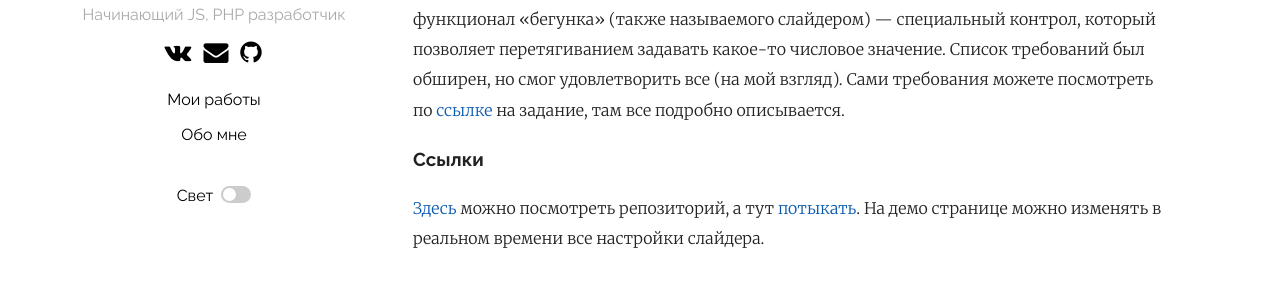
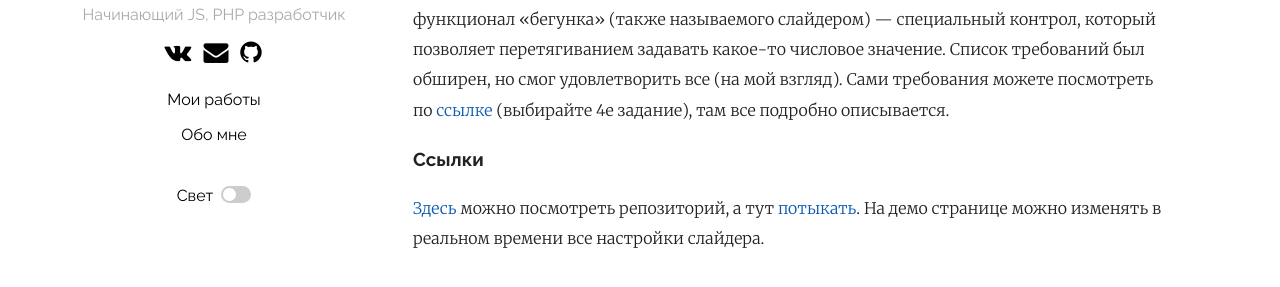
Before and after one commit to burningyouth/burningyouth.github.io, a Jekyll site: the page built from _posts/2020-08-21-fsd-plugin.markdown, in a window 1280 px wide. Shown: the part 377-664 px from the top of the page. Built offline with Jekyll 4.4.1, drawn with Linux system fonts in a browser that asks for light colours.

Commit message:
Изменил пост

```diff
--- a/_posts/2020-08-21-fsd-plugin.markdown
+++ b/_posts/2020-08-21-fsd-plugin.markdown
@@ -12,7 +12,7 @@ permalink: /projects/:title
 Проект был сделан для Fullstack development в рамках 4 этапа стажировки (просто набирал опыт, стажировка не оплачивалась). Проект завершил за месяц, потому что прервался на 10 дней.
 
 ### Задача
-Задание заключалось в написании плагина для jQuery, который бы реализовывал функционал «бегунка» (также называемого слайдером) — специальный контрол, который позволяет перетягиванием задавать какое-то числовое значение. Список требований был обширен, но смог удовлетворить все (на мой взгляд). Сами требования можете посмотреть по [ссылке](https://rizzoma.com/topic/d5c429337bcaa70548fb5aeedee6d92b/0_b_8ndo_78h6s/) на задание, там все подробно описывается.
+Задание заключалось в написании плагина для jQuery, который бы реализовывал функционал «бегунка» (также называемого слайдером) — специальный контрол, который позволяет перетягиванием задавать какое-то числовое значение. Список требований был обширен, но смог удовлетворить все (на мой взгляд). Сами требования можете посмотреть по [ссылке](https://rizzoma.com/topic/d5c429337bcaa70548fb5aeedee6d92b/0_b_8ndo_78h6s/) (выбирайте 4е задание), там все подробно описывается.
 
 ### Ссылки
 [Здесь]({{page.repo}}) можно посмотреть репозиторий, а тут [потыкать]({{page.env}}). На демо странице можно изменять в реальном времени все настройки слайдера.
```
